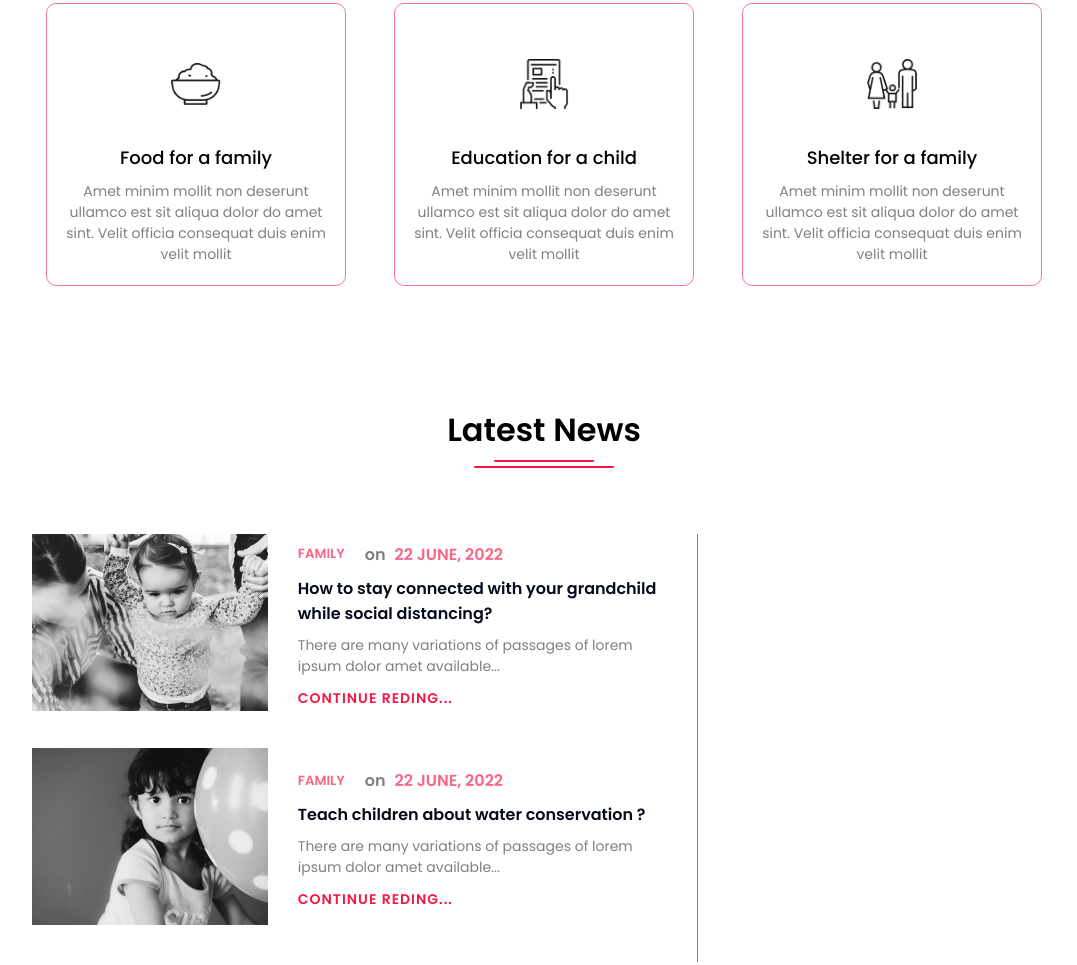
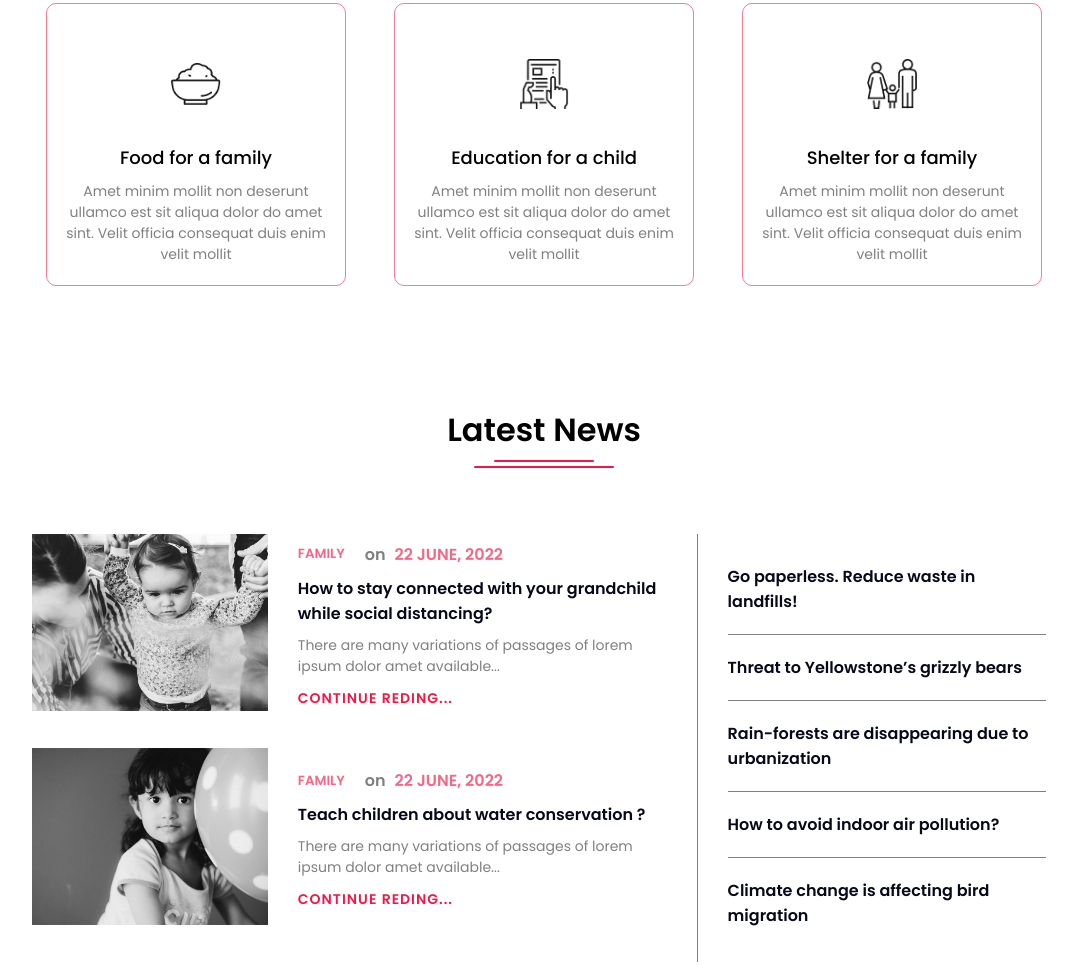
Before and after one commit to noyon-podder/donation-website, a plain HTML site: page index.html in a window 1280 px wide. Shown: the part 1350-2315 px from the top of the page, without its empty margins (96-1173 px from the left). Drawn offline with Linux system fonts and the light colour scheme.

Commit message:
latest news fully completed commit

```diff
--- a/index.html
+++ b/index.html
@@ -148,7 +148,17 @@
               </div>
             </div>
           </div>
-          <div class="feature-post"></div>
+          <div class="feature-post">
+            <div class="feature-post-text">
+              <ul>
+                <li>Go paperless. Reduce waste in landfills!</li>
+                <li>Threat to Yellowstone’s grizzly bears</li>
+                <li>Rain-forests are disappearing due to urbanization</li>
+                <li>How to avoid indoor air pollution?</li>
+                <li>Climate change is affecting bird migration</li>
+              </ul>
+            </div>
+          </div>
         </div>
       </div>
     </section>
--- a/style.css
+++ b/style.css
@@ -8,6 +8,9 @@ Bass css here
   padding: 0;
   box-sizing: border-box;
   font-family: "Poppins", sans-serif;
+}
+li {
+  list-style: none;
 }
 .btn {
   display: inline-block;
@@ -288,3 +291,22 @@ Blog section style here
 .current-post-text .reading:hover {
   color: #c4062f;
 }
+/* feature blog section  */
+.feature-post-text {
+  padding: 10px 10px 10px 30px;
+}
+.feature-post-text ul li {
+  padding: 20px 0;
+  border-bottom: 1px solid gray;
+  font-size: 16px;
+  font-weight: 600;
+  color: #06091a;
+  transition: 0.3s;
+  cursor: pointer;
+}
+.feature-post-text ul li:hover {
+  color: #f31746;
+}
+.feature-post-text ul li:last-child {
+  border-bottom: none;
+}
```
